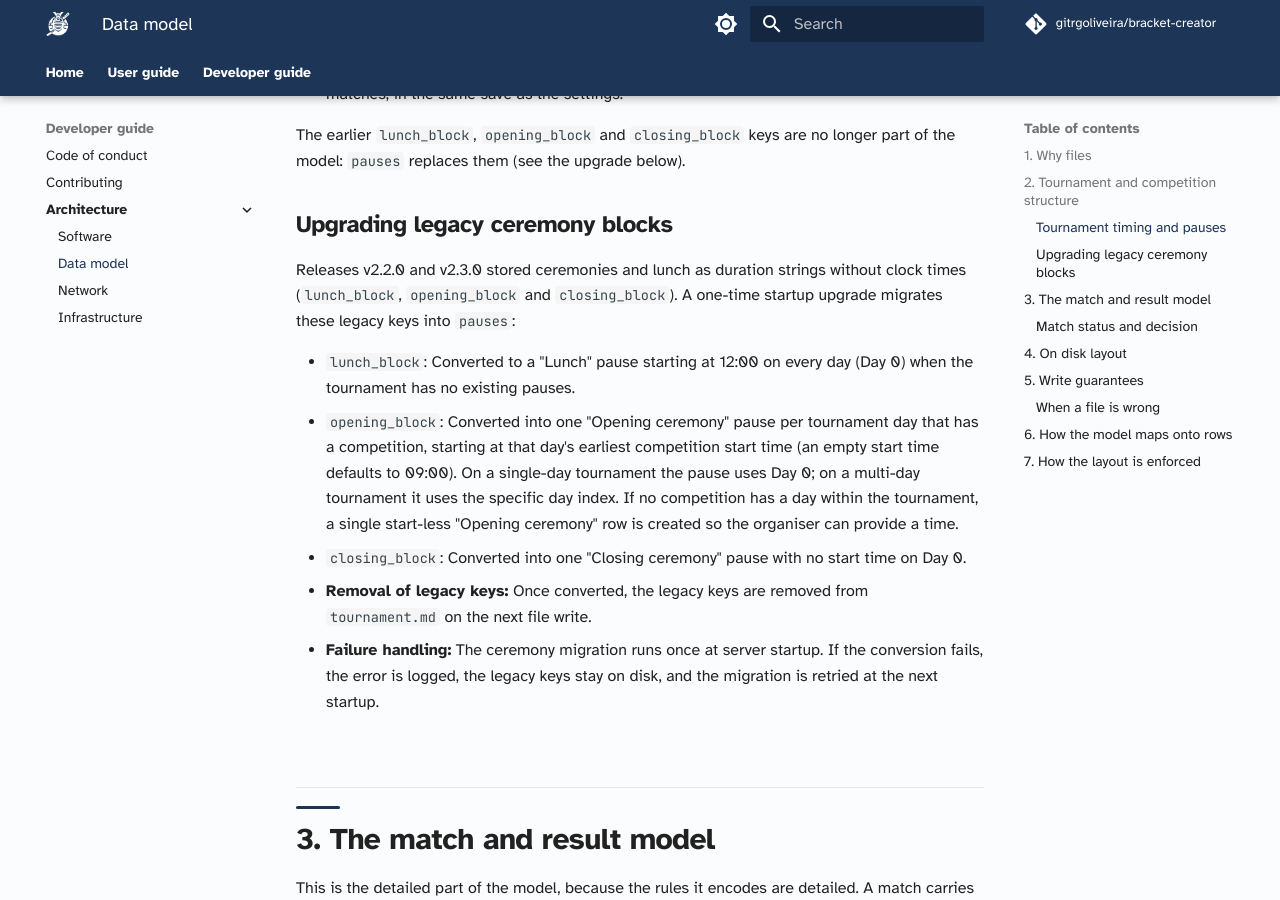
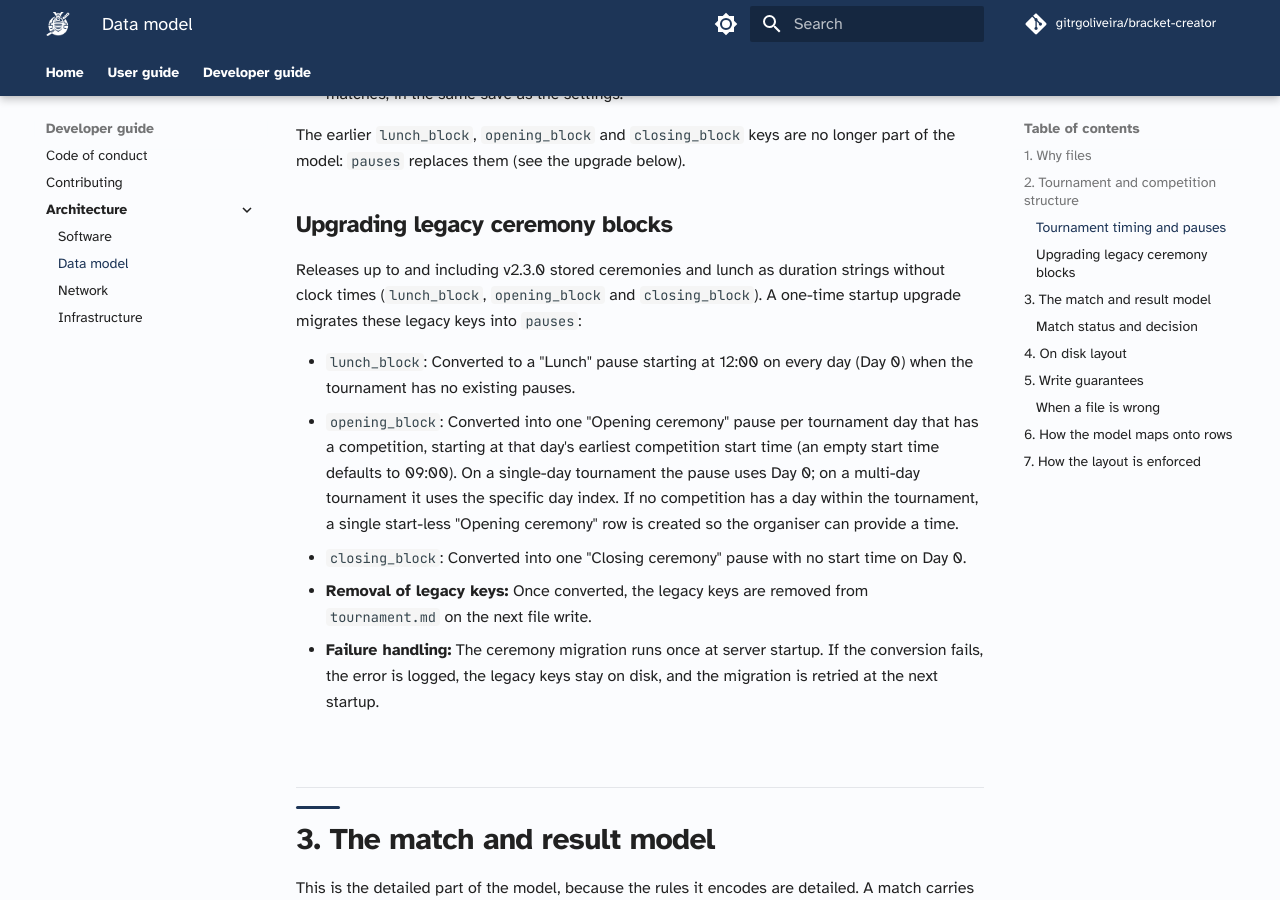
Before and after one commit to gitrgoliveira/bracket-creator, an MkDocs documentation site: the page built from docs/architecture/data-model.md, in a window 1280 px wide and 900 px high, scrolled down 5997 px. Built offline with MkDocs 1.6.1 and Material for MkDocs 9.7.7, drawn with Linux system fonts in a browser that asks for light colours; comment, search, counter and statistics services are not loaded.

Commit message:
docs(mp-lw5p): state the pause upgrade as facts, and name every release it covers
Co-Authored-By: Claude Opus 5.5 <noreply@anthropic.com>

```diff
--- a/docs/architecture/data-model.md
+++ b/docs/architecture/data-model.md
@@ -333,7 +333,7 @@ The earlier `lunch_block`, `opening_block` and `closing_block` keys are no longe
 
 ### Upgrading legacy ceremony blocks
 
-Releases v2.2.0 and v2.3.0 stored ceremonies and lunch as duration strings without clock times (`lunch_block`, `opening_block` and `closing_block`). A one-time startup upgrade migrates these legacy keys into `pauses`:
+Releases up to and including v2.3.0 stored ceremonies and lunch as duration strings without clock times (`lunch_block`, `opening_block` and `closing_block`). A one-time startup upgrade migrates these legacy keys into `pauses`:
 
 * `lunch_block`: Converted to a "Lunch" pause starting at 12:00 on every day (Day 0) when the tournament has no existing pauses.
 * `opening_block`: Converted into one "Opening ceremony" pause per tournament day that has a competition, starting at that day's earliest competition start time (an empty start time defaults to 09:00). On a single-day tournament the pause uses Day 0; on a multi-day tournament it uses the specific day index. If no competition has a day within the tournament, a single start-less "Opening ceremony" row is created so the organiser can provide a time.
```
Also changed, not shown: docs/user-guide/organisers/run-tournament.md (+1 -1 lines).
